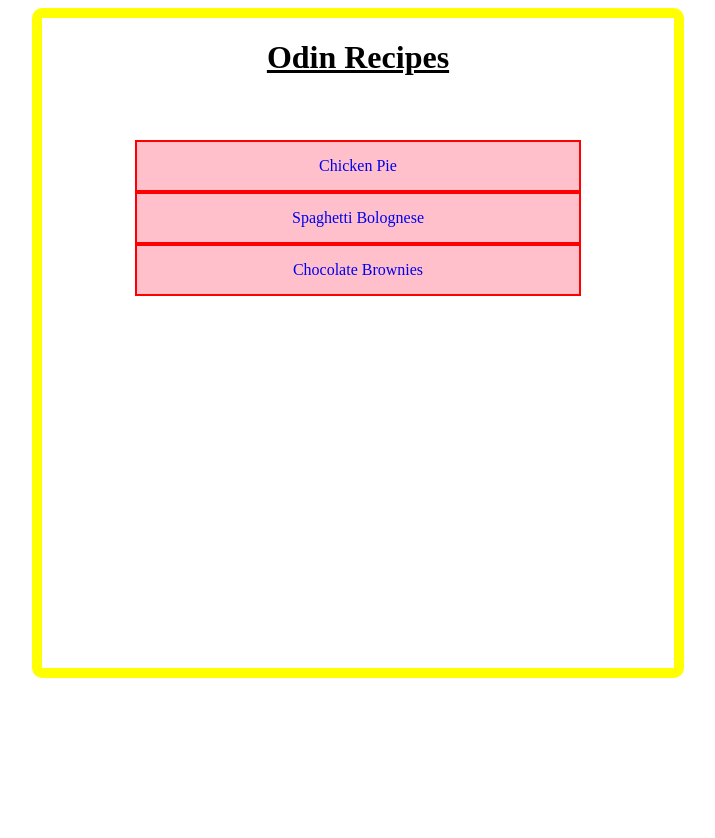
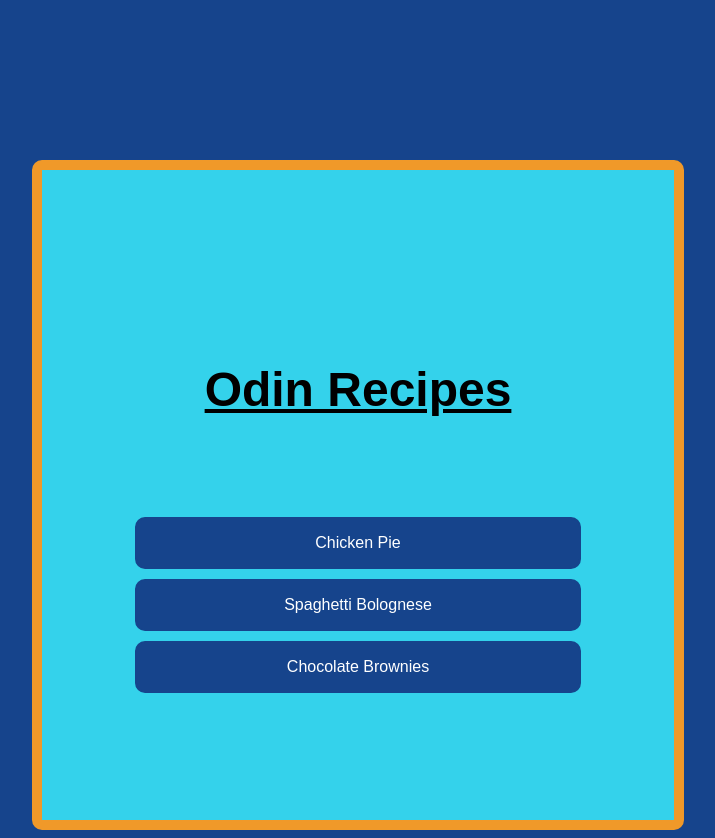
Before and after one commit to LostLocke/odin-recipes, a plain HTML site: page index.html in a window 1280 px wide. Shown: the whole page, without its empty margins (282-997 px from the left). Before the commit the page ends 800 px from the top, so only its background shows below. Drawn offline with Linux system fonts and the light colour scheme.

Commit message:
Added styling to index

```diff
--- a/css/index-styles.css
+++ b/css/index-styles.css
@@ -1,13 +1,21 @@
+body {
+    background-color: #16448c;
+}
+
 #recipe-container {
     max-width: 50%;
     min-height: 650px;
     max-height: 650px;
-    margin: 0 auto;
-    border: 10px solid yellow;
+    margin: 10rem auto 0 ;
+    border: 10px solid #f09929;
     border-radius: 10px;
+    background-color: #34d2eb;
 }
 
 #recipe-container h1 {
+    margin-top: 4em;
+    font-family: 'Fjalla One', sans-serif;
+    font-size: 3em;
     text-align: center;
     text-decoration: underline;
 }
@@ -17,7 +25,7 @@
     display: flex;
     align-items: center;
     flex-direction: column;
-    margin: 4rem auto 0;
+    margin: 100px auto 0;
     list-style: none;
     max-width: 70%;
 }
@@ -25,9 +33,13 @@
 #recipe-container a {
     text-align: center;
     list-style: none;
-    background: pink;
-    border: 2px solid red;
+    color: white;
+    font-family: 'Secular One', sans-serif;
+    background: #16448c;
+    border: 2px solid #16448c;
+    border-radius: 10px;
     height: 3rem;
+    margin-bottom: 10px;
     display: flex;
     justify-content: center;
     align-items: center;
@@ -36,7 +48,9 @@
 }
 
 #recipe-container a:hover {
-    color: red;
+    color: #16448c;
     padding: 10px 0;
-    background: blue;
+    background: #f09929;
+    border-color: #f09929;
+    font-size: 2em;
 }
```
